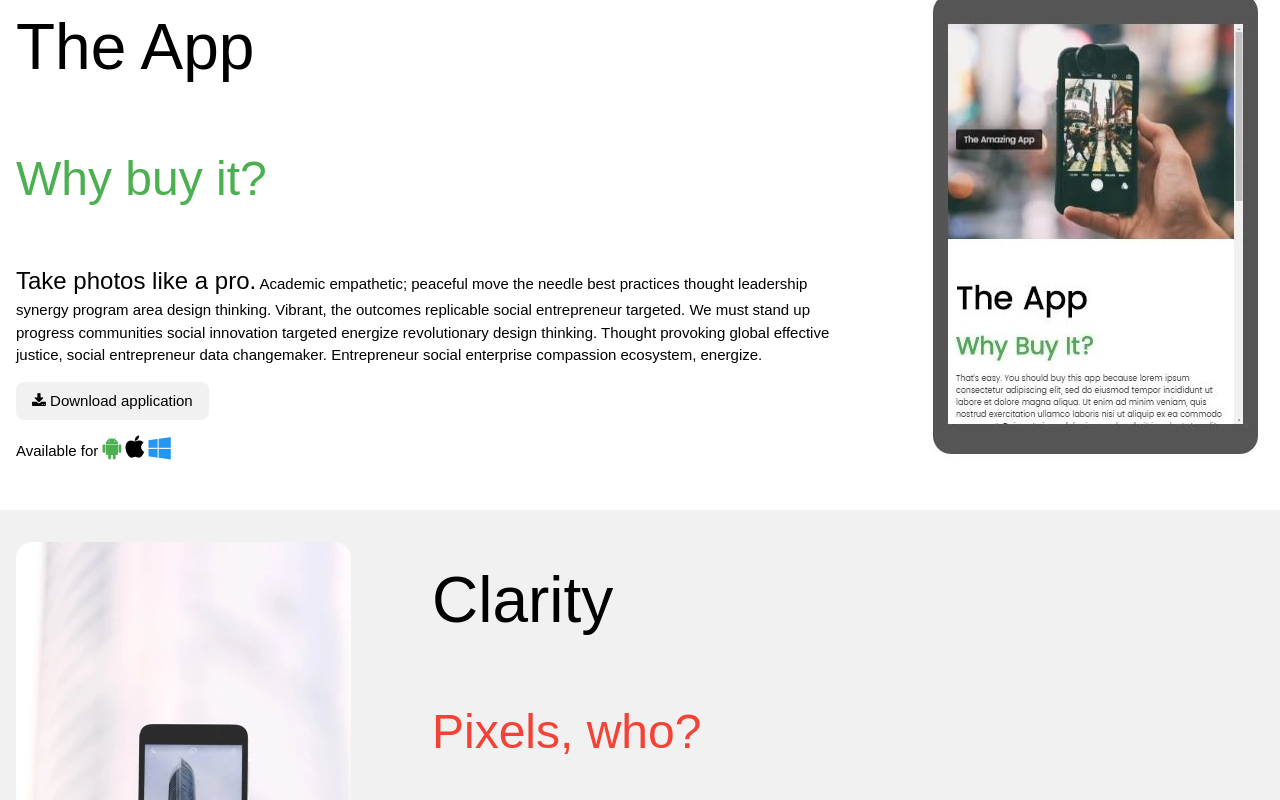
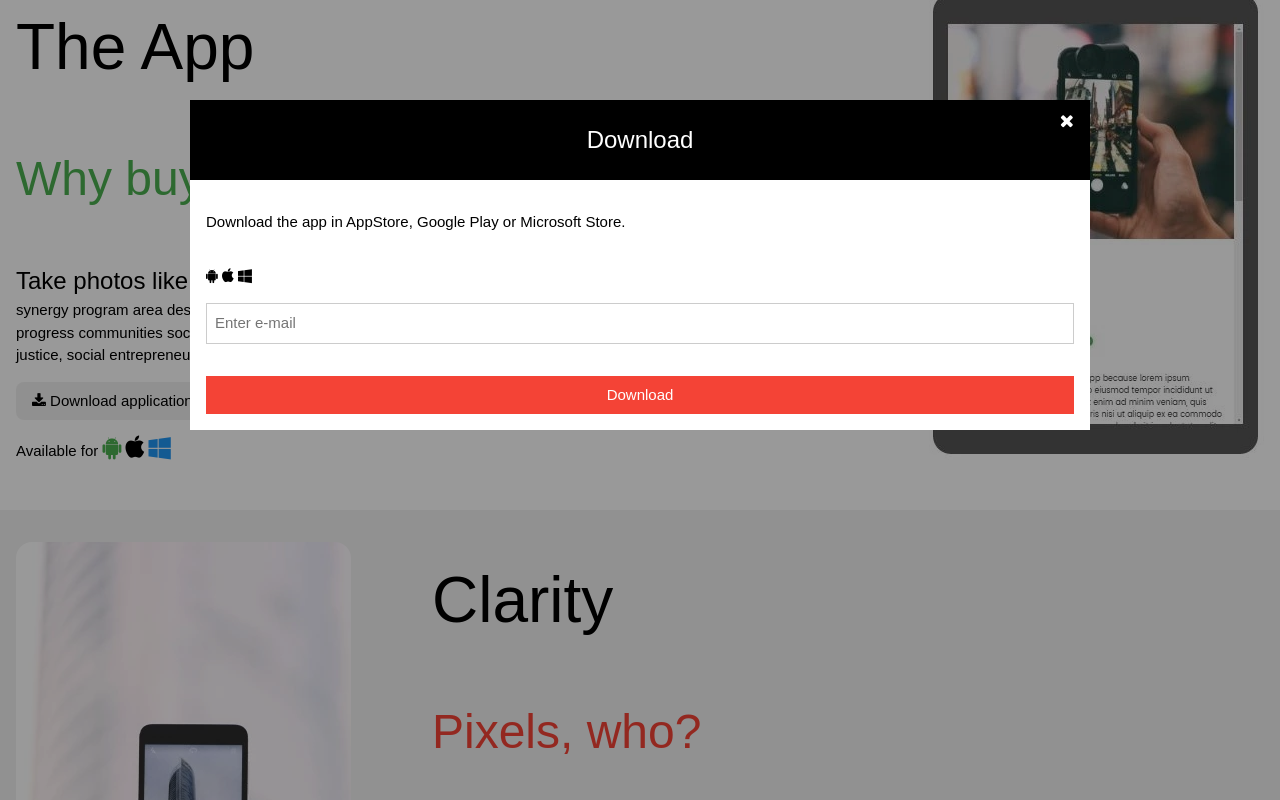
Before and after one commit to GurovDmitriy/W3CSS-tempalates, a website: page source/w3css-app-launch.html in a window 1280 px wide. Both pictures are taken after a click on the button "Download application". Shown: the part 1003-1803 px from the top of the page. Drawn offline with nearby package versions, Linux system fonts and the light colour scheme; files that its build step writes are made by us from their sources; a web font is replaced by a local one.

Commit message:
Added modal w3css app page

```diff
--- a/source/js/app.js
+++ b/source/js/app.js
@@ -24,3 +24,19 @@ function showDivs(n) {
   }
   x[slideIndex-1].style.display = "block";
 }
+
+const modalBtns = document.querySelectorAll('.usr-modal-btn');
+const modal = document.querySelector('.w3-modal');
+const modalClose = document.querySelector('.usr-modal-btn-close');
+
+for (let i = 0; i < modalBtns.length; i++) {
+  modalBtns[i].onclick = function () {
+    modal.classList.add('usr-show');
+  }
+}
+
+
+
+modalClose.onclick = function () {
+  modal.classList.remove('usr-show');
+}
--- a/source/w3css-app-launch.html
+++ b/source/w3css-app-launch.html
@@ -56,7 +56,7 @@
       </ul>
     </nav>
 
-    <button class="w3-button w3-green w3-mobile w3-large w3-hide-medium w3-hide-large" type="button">Download
+    <button class="w3-button w3-green w3-mobile w3-large w3-hide-medium w3-hide-large usr-modal-btn" type="button">Download
       <span class="fa fa-android"></span>
       <span class="fa fa-apple"></span>
       <span class="fa fa-windows"></span>
@@ -76,7 +76,7 @@
             <h2 class="w3-xlarge">Take photos with our app</h2>
             <hr>
             <p>Super simple installment: free of charge</p>
-            <button class="w3-button w3-block w3-green w3-round-large" type="button">Download
+            <button class="w3-button w3-block w3-green w3-round-large usr-modal-btn" type="button">Download
               <span class="fa fa-android"></span>
               <span class="fa fa-apple"></span>
               <span class="fa fa-windows"></span>
@@ -97,7 +97,7 @@
             <h2 class="w3-xlarge">Click! Fast and Easy</h2>
             <hr>
             <p>Choose from thousands of features</p>
-            <button class="w3-button w3-block w3-red w3-round-large" type="button">Download
+            <button class="w3-button w3-block w3-red w3-round-large usr-modal-btn" type="button">Download
               <span class="fa fa-android"></span>
               <span class="fa fa-apple"></span>
               <span class="fa fa-windows"></span>
@@ -118,7 +118,7 @@
             <h2 class="w3-xlarge">Smart Design</h2>
             <hr>
             <p>Customize photos as you go</p>
-            <button class="w3-button w3-block w3-blue w3-round-large" type="button">Download
+            <button class="w3-button w3-block w3-blue w3-round-large usr-modal-btn" type="button">Download
               <span class="fa fa-android"></span>
               <span class="fa fa-apple"></span>
               <span class="fa fa-windows"></span>
@@ -129,6 +129,39 @@
 
       <button class="w3-button w3-black w3-mobile w3-large usr-btn-slide" type="button">Take a tour <span class="fa fa-angle-right"></span></button>
 
+    </div>
+
+    <div class="w3-modal">
+      <div class="w3-modal-content  w3-display-container w3-animate-top">
+
+        <button class="w3-button w3-display-topright w3-black w3-large usr-modal-btn-close">
+          <span class="visually-hidden">Close</span>
+          <span class="fa fa-remove"></span>
+        </button>
+
+        <header class="w3-container w3-black w3-padding-large w3-center">
+          <h3 tabindex="0">Download</h3>
+        </header>
+        <p class="w3-container w3-padding-16 w3-text-black">Download the app in AppStore, Google Play or Microsoft Store.</p>
+
+        <form class="w3-container" action="#" method="post">
+          <label class="w3-text-black" for="email">
+              <span class="fa fa-android"></span>
+              <span class="fa fa-apple"></span>
+              <span class="fa fa-windows"></span>
+              <span class="visually-hidden">Enter e-mail</span>
+            </label>
+          <div class="w3-padding-16">
+            <input class="w3-input w3-border" id="email" type="email" name="email" placeholder="Enter e-mail" required>
+          </div>
+
+          <footer class="w3-padding-16">
+            <button class="w3-button w3-block w3-red" type="submit">Download</button>
+          </footer>
+
+        </form>
+
+      </div>
     </div>
 
   </header>
@@ -142,7 +175,7 @@
           <h2 class="w3-jumbo" tabindex="0">The App</h2>
           <p class="w3-xxxlarge w3-text-green">Why buy it?</p>
           <p><span class="w3-xlarge">Take photos like a pro.</span> Academic empathetic; peaceful move the needle best practices thought leadership synergy program area design thinking. Vibrant, the outcomes replicable social entrepreneur targeted. We must stand up progress communities social innovation targeted energize revolutionary design thinking. Thought provoking global effective justice, social entrepreneur data changemaker. Entrepreneur social enterprise compassion ecosystem, energize.</p>
-          <button class="w3-button w3-mobile w3-light-grey w3-round-large" type="button"><span class="fa fa-download"></span> Download application</button>
+          <button class="w3-button w3-mobile w3-light-grey w3-round-large usr-modal-btn" type="button"><span class="fa fa-download"></span> Download application</button>
           <p>Available for <span class="fa fa-android w3-xlarge w3-text-green"></span> <span class="fa fa-apple w3-xlarge"></span> <span class="fa fa-windows w3-xlarge w3-text-blue"></span></p>
         </div>
 
@@ -262,7 +295,7 @@
               <li class="w3-padding-large">Office hours support</li>
               <li class="w3-padding-large"><p class="w3-xxlarge">$ 25</p></li>
               <li class="w3-padding-32 w3-light-grey">
-                <button class="w3-button w3-black w3-large w3-text-white w3-round-large" type="button"><span class="fa fa-download"></span> Download</button>
+                <button class="w3-button w3-black w3-large w3-text-white w3-round-large usr-modal-btn" type="button"><span class="fa fa-download"></span> Download</button>
               </li>
             </ul>
           </div>
@@ -280,7 +313,7 @@
               <li class="w3-padding-large">Endless support</li>
               <li class="w3-padding-large"><p class="w3-xxlarge">$ 99</p></li>
               <li class="w3-padding-32 w3-light-grey">
-                <button class="w3-button w3-black w3-large w3-text-white w3-round-large" type="button"><span class="fa fa-download"></span> Download</button>
+                <button class="w3-button w3-black w3-large w3-text-white w3-round-large usr-modal-btn" type="button"><span class="fa fa-download"></span> Download</button>
               </li>
             </ul>
           </div>
```
